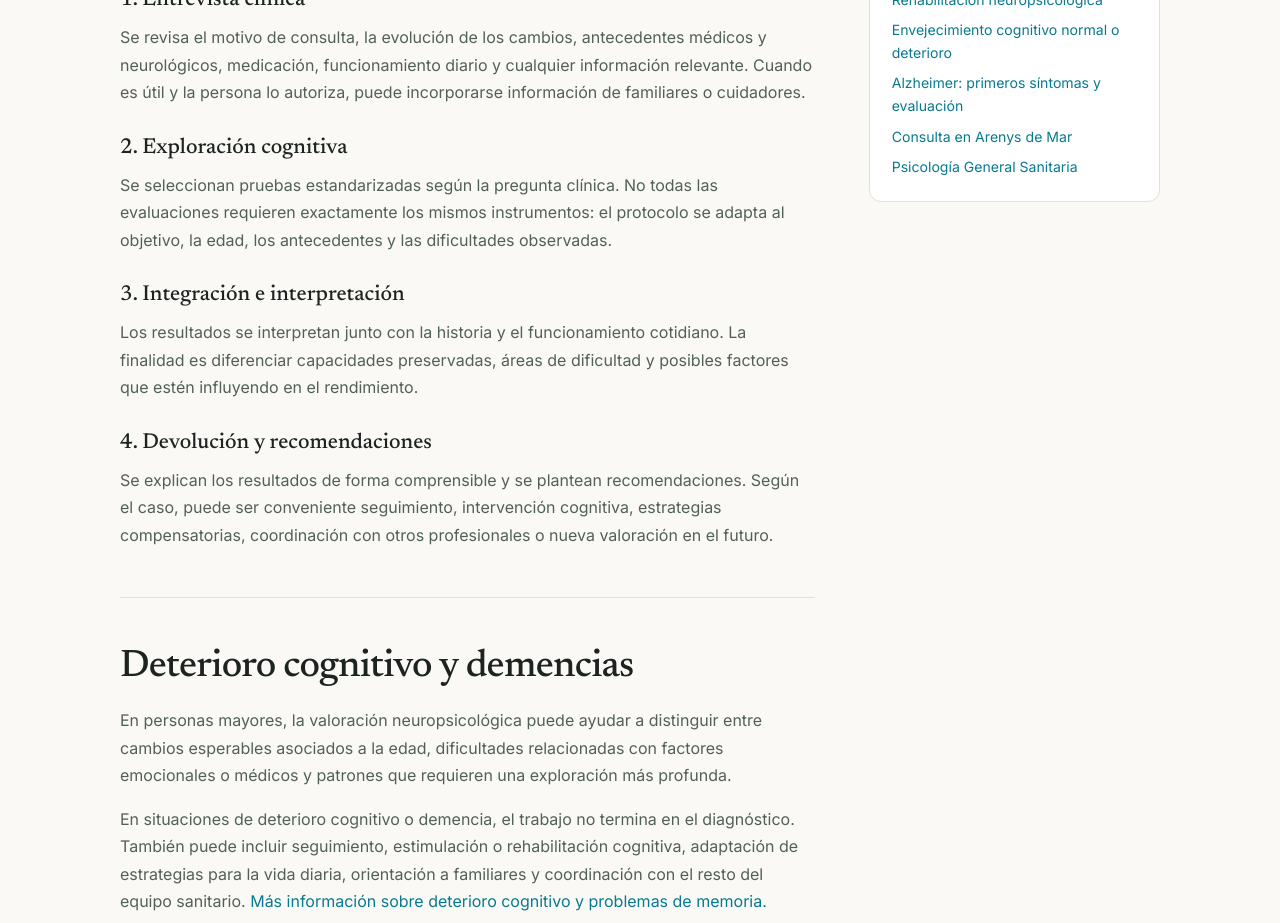
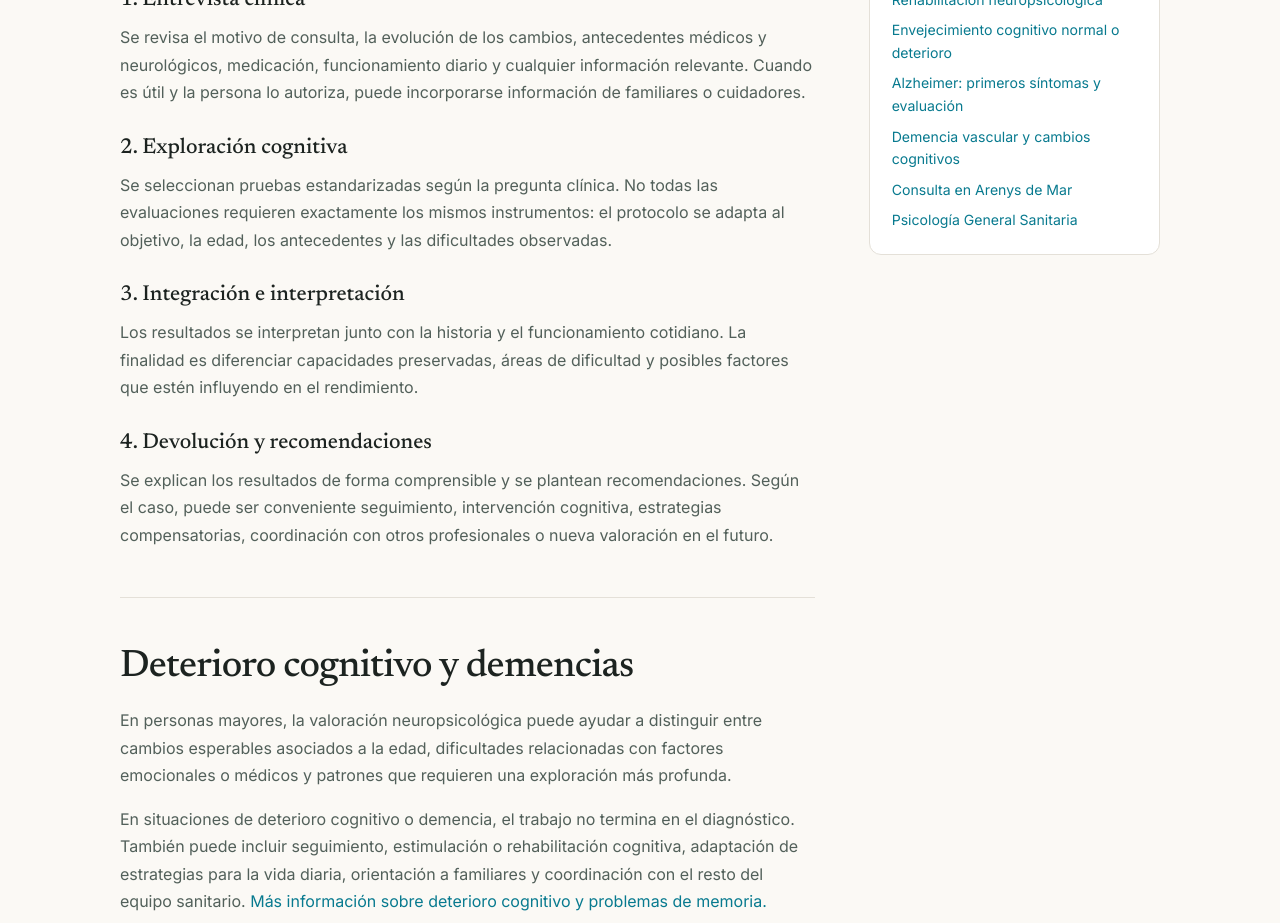
Before and after one commit to carolinasanchezgirona/Portfolio-Carolina, a Next.js app: page /neuropsicologia in a window 1280 px wide. Shown: the part 1600-2523 px from the top of the page. Built offline with nearby package versions, Linux system fonts and the light colour scheme.

Commit message:
SEO: link vascular dementia page

```diff
--- a/app/neuropsicologia/page.tsx
+++ b/app/neuropsicologia/page.tsx
@@ -160,6 +160,7 @@ export default function NeuropsychologyPage() {
               <a href="/rehabilitacion-neuropsicologica/">Rehabilitación neuropsicológica</a>
               <a href="/envejecimiento-cognitivo-normal-o-deterioro/">Envejecimiento cognitivo normal o deterioro</a>
               <a href="/alzheimer-primeros-sintomas-y-evaluacion/">Alzheimer: primeros síntomas y evaluación</a>
+              <a href="/demencia-vascular-y-cambios-cognitivos/">Demencia vascular y cambios cognitivos</a>
               <a href="/psicologa-arenys-de-mar/">Consulta en Arenys de Mar</a>
               <a href="/psicologia/">Psicología General Sanitaria</a>
             </div>
```
